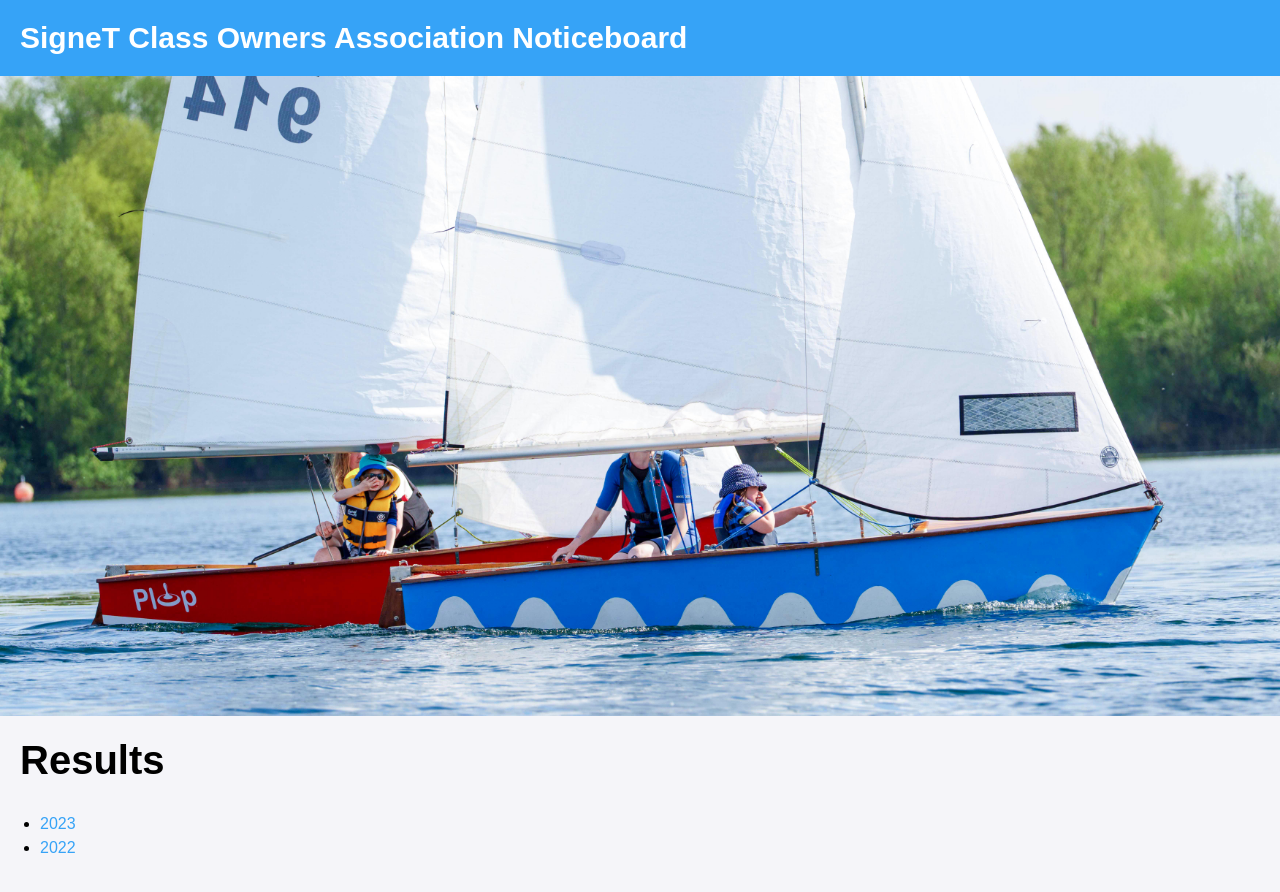
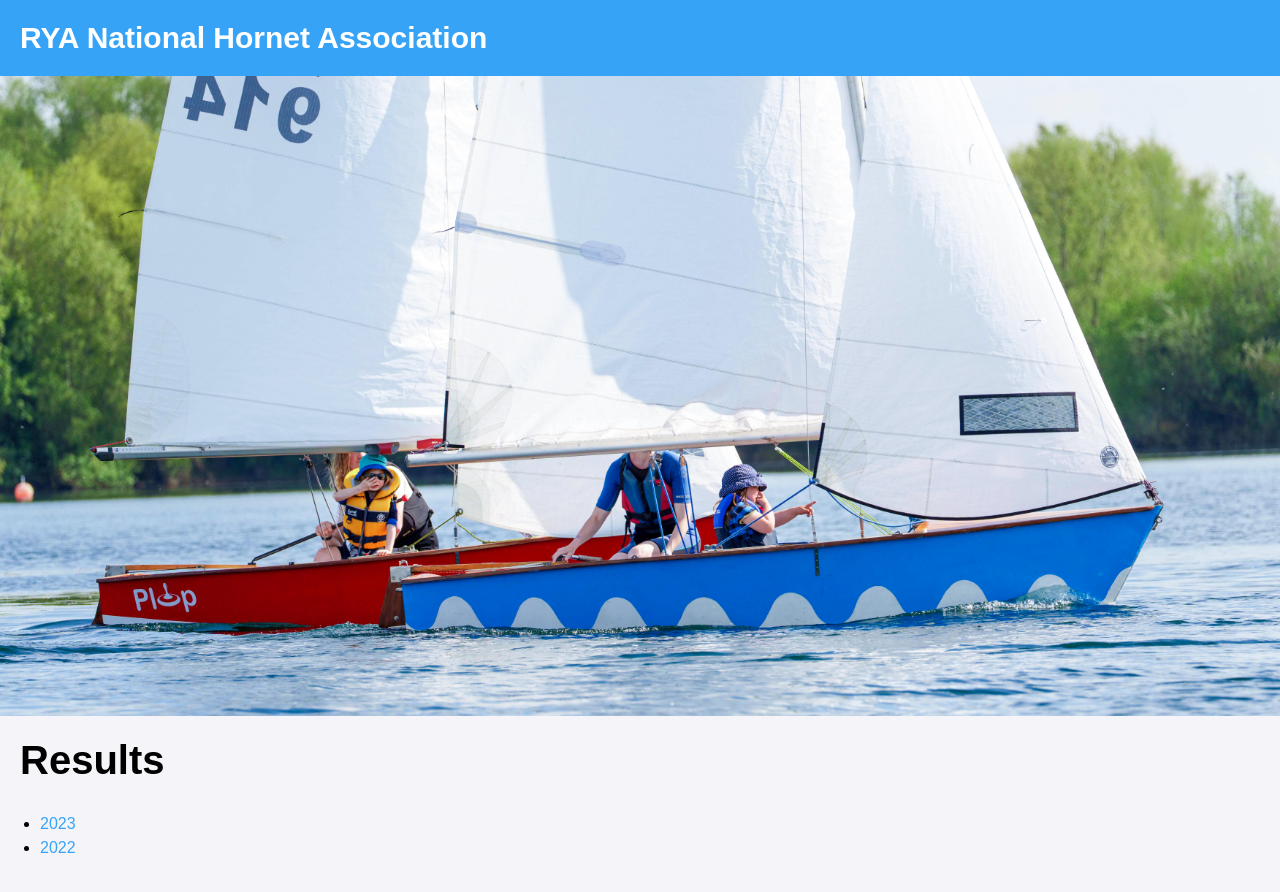
Before and after one commit to wrussell1999/hornet-website, a Jekyll site: the page built from results/results.md, in a window 1280 px wide. Shown: the top 892 px of the page. Built offline with Jekyll 4.4.1, drawn with Linux system fonts in a browser that asks for light colours; nearby versions of some CDN libraries.

Commit message:
Update navbar.html

```diff
--- a/_includes/navbar.html
+++ b/_includes/navbar.html
@@ -3,7 +3,7 @@
         <div class="nav-left">
             <a id="logo" href="/">
                 <!--<img src="/assets/img/logo-white.png" />-->
-                <h1>SigneT Class Owners Association Noticeboard</h1>
+                <h1>RYA National Hornet Association</h1>
             </a>
         </div>
         <!--
```
Also changed, not shown: other parts of _includes/navbar.html (+1 -6 lines).
